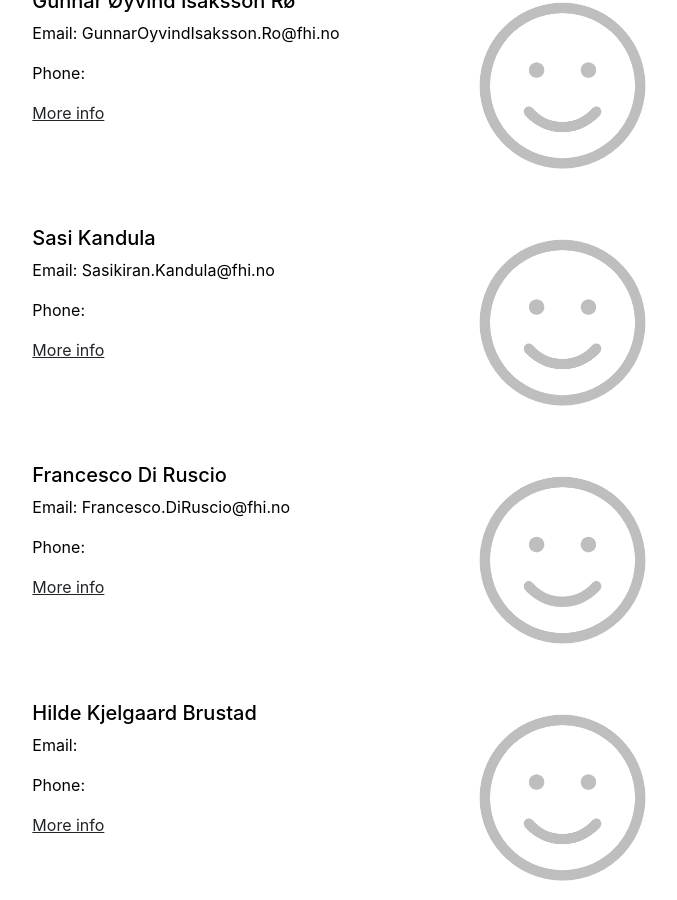
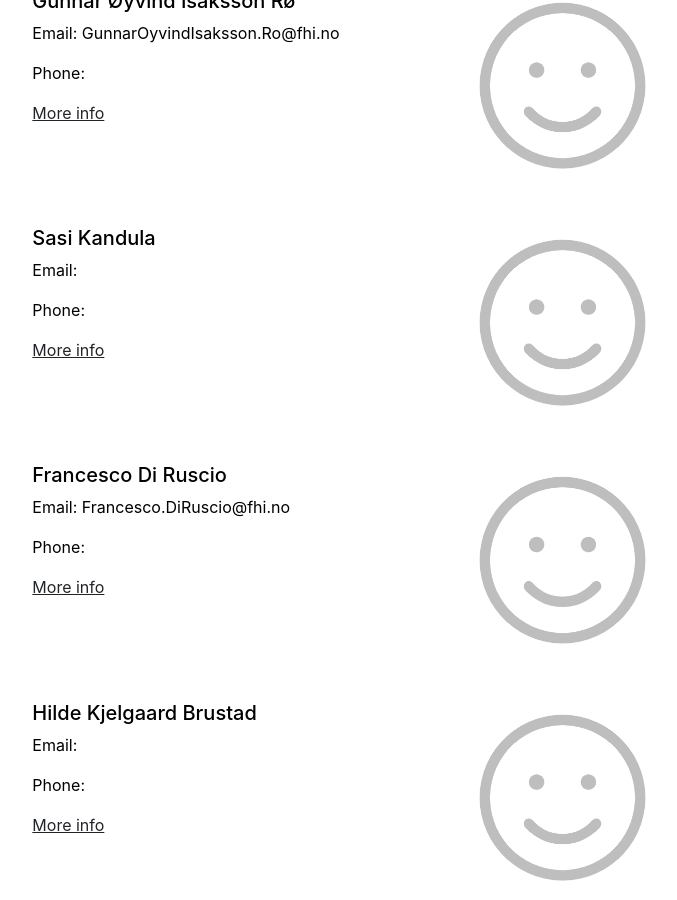
Before and after one commit to folkehelseinstituttet/modelling, a Jekyll site: the page built from people.md, in a window 1280 px wide and 900 px high, scrolled down 520 px. Shown: the whole window, without its empty margins (197-874 px from the left). Built offline with Jekyll 4.4.1, drawn with Linux system fonts in a browser that asks for light colours.

Commit message:
removing my email, add jørgen's photo

```diff
--- a/_data/settings.yml
+++ b/_data/settings.yml
@@ -8,14 +8,14 @@
 people:
 - {name: 'Birgitte Freiesleben de Blasio', title: 'Professor and team scientific leader', department: 'Division for infection control, NIPH & Department of Medicine, University of Oslo', institution: 'Folkehelseinstituttet & UiO', institution_address: 'Lovisenberggata 8, 0456 Oslo', phone: '', email: 'Birgitte.Freiesleben.DeBlasio@fhi.no', office: '', image: 'assets/img/fhi_fjes.png', url: 'birgitte'}
 - {name: 'Gunnar Øyvind Isaksson Rø', title: 'Senior Researcher', department: 'Methods Development and Analysis', institution: 'Folkehelseinstituttet', institution_address: 'Lovisenberggata 8, 0456 Oslo', phone: '', email: 'GunnarOyvindIsaksson.Ro@fhi.no', office: '', image: 'assets/img/fhi_fjes.png', url: 'gunnar'}
-- {name: 'Sasi Kandula', title: 'Senior Engineer', department: 'Methods Development and Analysis', institution: 'Folkehelseinstituttet', institution_address: 'Lovisenberggata 8, 0456 Oslo', email: 'Sasikiran.Kandula@fhi.no', office: '', image: 'assets/img/fhi_fjes.png', url: 'sasi'}
+- {name: 'Sasi Kandula', title: 'Senior Engineer', department: 'Methods Development and Analysis', institution: 'Folkehelseinstituttet', institution_address: 'Lovisenberggata 8, 0456 Oslo', email: '', office: '', image: 'assets/img/fhi_fjes.png', url: 'sasi'}
 - {name: 'Francesco Di Ruscio', title: 'Senior Researcher', department: 'Methods Development and Analysis', institution: 'Folkehelseinstituttet', institution_address: 'Lovisenberggata 8, 0456 Oslo', email: 'Francesco.DiRuscio@fhi.no', office: '', image: 'assets/img/fhi_fjes.png', url: 'francesco'}
 - {name: 'Hilde Kjelgaard Brustad', title: 'Senior Researcher', department: 'Oslo Centre for Biostatistics and Epidemiology', institution: 'Department of Medicine, University of Oslo', institution_address: '', email: '', office: '', image: 'assets/img/fhi_fjes.png', url: 'hilde'}
 - {name: 'Jonas Christoffer Lindstrøm', title: 'Researcher', department: 'Methods Development and Analysis', institution: 'Folkehelseinstituttet', institution_address: 'Lovisenberggata 8, 0456 Oslo', email: 'JonasChristoffer.Lindstrom@fhi.no', office: '', image: 'assets/img/fhi_fjes.png', url: 'jonas'}
 - {name: 'Alfonso Diz-Lois Palomares', title: 'Researcher & PhD candidate', department: 'Methods Development and Analysis, NIPH & Department of Mathematics, University of Oslo', institution: 'Folkehelseinstituttet & UiO', institution_address: 'Lovisenberggata 8, 0456 Oslo', email: 'Alfonso.Diz-LoisPalomares@fhi.no', office: '', image: 'assets/img/fhi_fjes.png', url: 'alfonso'}
 - {name: 'Ida-Marie Fauske Johansson', title: 'PhD candidate', department: 'Methods Development and Analysis, NIPH & Department of Physics, University of Oslo', institution: 'Folkehelseinstituttet & UiO', institution_address: 'Lovisenberggata 8, 0456 Oslo', email: '', office: '', image: 'assets/img/fhi_fjes.png', url: 'ida'}
 - {name: 'Marissa Erin LeBlanc', title: 'Section head & team manager, PhD', department: 'Methods Development and Analysis', institution: 'Folkehelseinstituttet', institution_address: 'Lovisenberggata 8, 0456 Oslo', email: 'MarissaErin.LeBlanc@fhi.no', office: '', image: 'assets/img/fhi_fjes.png', url: 'marissa'}
-- {name: 'Jørgen Eriksson Midtbø', title: 'Senior Researcher', department: 'Methods Development and Analysis', institution: 'Folkehelseinstituttet', institution_address: 'Lovisenberggata 8, 0456 Oslo', email: 'JorgenEriksson.Midtbo@fhi.no', office: '', image: 'assets/img/fhi_fjes.png', url: 'jorgen'}
+- {name: 'Jørgen Eriksson Midtbø', title: 'Senior Researcher', department: 'Methods Development and Analysis', institution: 'Folkehelseinstituttet', institution_address: 'Lovisenberggata 8, 0456 Oslo', email: 'JorgenEriksson.Midtbo@fhi.no', office: '', image: 'assets/img/jorgen.jpg', url: 'jorgen'}
 
 projects:
 - {name: 'COVID-19 modelling', short: "Modelling covid-19 during the pandemic", url: '/projects/covid-19'}
```
